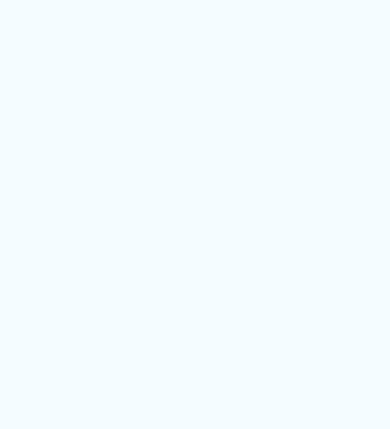
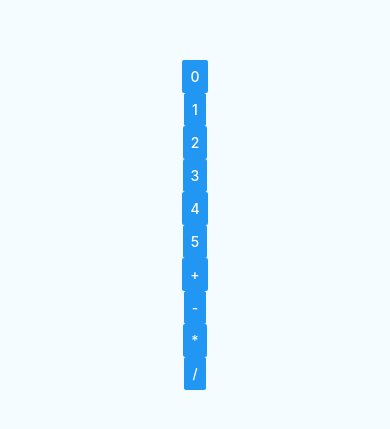
Before and after one commit to suark/greencalc, a React Native app: screen / in a window 390 px wide. Shown: the part 197-626 px from the top of the page. Built offline with nearby package versions, Linux system fonts and the light colour scheme.

Commit message:
utils done, adding ui

```diff
--- a/App.js
+++ b/App.js
@@ -1,11 +1,25 @@
 // @flow
 import React, { Component } from 'react'
-import { Platform, StyleSheet, Text, View } from 'react-native'
+import { StyleSheet, View } from 'react-native'
+import CalcButton from './src/components/CalcButton'
 
 type Props = {}
 export default class App extends Component<Props> {
   render() {
-    return <View style={styles.container} />
+    return (
+      <View style={styles.container}>
+        <CalcButton symbol="0" onPress={() => undefined} />
+        <CalcButton symbol="1" onPress={() => undefined} />
+        <CalcButton symbol="2" onPress={() => undefined} />
+        <CalcButton symbol="3" onPress={() => undefined} />
+        <CalcButton symbol="4" onPress={() => undefined} />
+        <CalcButton symbol="5" onPress={() => undefined} />
+        <CalcButton symbol="+" onPress={() => undefined} />
+        <CalcButton symbol="-" onPress={() => undefined} />
+        <CalcButton symbol="*" onPress={() => undefined} />
+        <CalcButton symbol="/" onPress={() => undefined} />
+      </View>
+    )
   }
 }
 
--- /dev/null
+++ b/src/components/CalcButton.js
@@ -0,0 +1,26 @@
+// @flow
+import React, { Component } from 'react'
+import { StyleSheet, Button } from 'react-native'
+
+type Props = {
+  symbol: string,
+  onPress: (any) => void,
+}
+
+export default class CalcButton extends Component<Props> {
+  render() {
+    return (
+      <Button
+        onPress={this.props.onPress}
+        title={this.props.symbol}
+        // accessibilityLabel
+        // color
+        // disabled
+        // testID
+        // hasTVPreferredFocus
+      />
+    )
+  }
+}
+
+// const styles = StyleSheet.create({})
```
Also changed, not shown: src/components/utils.js (added, +36 -0 lines), requirements/ToDo.txt, 1 other file (tests, documents, lock files or other folders).
